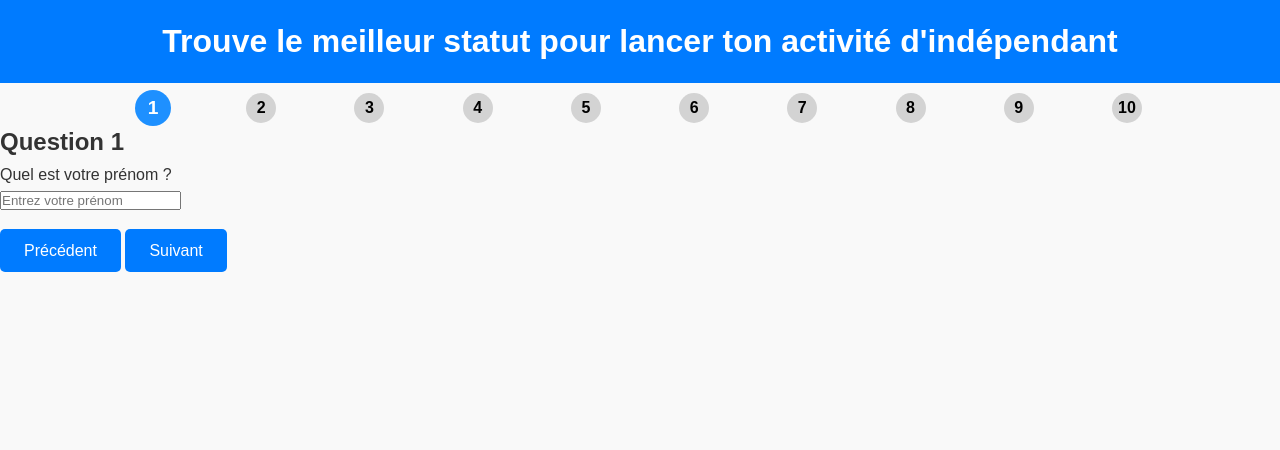
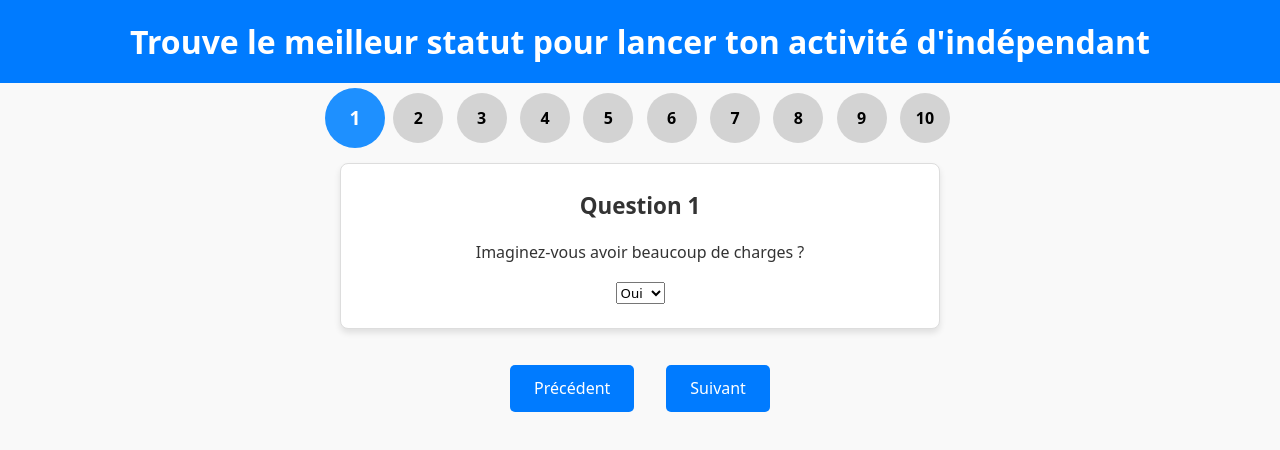
Before and after one commit to Xarhel/statut-independant, a plain HTML site: page index.html in a window 1280 px wide. Drawn offline with Linux system fonts and the light colour scheme.

Commit message:
Mostly css adaptations

```diff
--- a/script.js
+++ b/script.js
@@ -4,34 +4,36 @@
 const questions = [
     {
       number: 1,
-      description: "Quel est votre prénom ?",
-      type: "text",
-      placeholder: "Entrez votre prénom",
+      description: "Imaginez-vous avoir beaucoup de charges ?",
+      type: "select",
+      options: ["Oui", "Non"],
+      placeholder: "",
     },
     {
       number: 2,
-      description: "Quel est votre âge ?",
-      type: "number",
-      placeholder: "Entrez votre âge",
+      description: "Bénéficiez-vous du chômage ?",
+      type: "select",
+      options: ["Oui", "Non"],
+      placeholder: "",
     },
     {
       number: 3,
-      description: "Quel est votre statut ?",
+      description: "Préférez-vous, toucher le chômage et vous verser un dividence important à la fin de l'année ou compléter votre salaire mensuellement sans vous verser un dididende?",
       type: "select",
-      options: ["Étudiant", "Salarié", "Freelance", "Retraité"],
+      options: ["Verser un gros dividence à la fin de l'année", "Compléter mon salaire mensuellement"],
       placeholder: "",
     },
     {
       number: 4,
-      description: "Quel est votre revenu mensuel ?",
+      description: "Quel chiffre d'affaires pensez-vous dégager la première année ?",
       type: "number",
-      placeholder: "Entrez votre revenu",
+      placeholder: "Entrez votre chiffre d'affaires estimé",
     },
     {
       number: 5,
-      description: "Avez-vous des enfants à charge ?",
+      description: "Souhaitez-vous protéger votre patrimoine personnel ou estimez-vous que les risques sont plutôt faibles ?",
       type: "select",
-      options: ["Oui", "Non"],
+      options: ["Je protège mon patrimonie personnel", "Ce n'est pas le plus important"],
       placeholder: "",
     },
     {
--- a/style.css
+++ b/style.css
@@ -2,7 +2,7 @@
 margin: 0;
 padding: 0;
 box-sizing: border-box;
-font-family: Arial, sans-serif;
+font-family: system-ui, -apple-system, BlinkMacSystemFont, 'Segoe UI', Roboto, Oxygen, Ubuntu, Cantarell, 'Open Sans', 'Helvetica Neue', sans-serif, sans-serif;
 }
 
 body {
@@ -26,16 +26,16 @@ text-align: center;
   align-items: center;
   margin: 10px auto 0;
   padding: 0 10px;
-  max-width: 80%;
+  max-width: 50%;
 }
 
 .breadcrumb div {
-  width: 30px;
-  height: 30px;
+  width: 50px;
+  height: 50px;
   border-radius: 50%; /* Cercles parfaits */
   background: lightgray; /* Couleur par défaut */
   text-align: center;
-  line-height: 30px;
+  line-height: 50px;
   font-weight: bold;
   color: black;
   transition: background 0.3s, transform 0.3s; /* Animation douce */
@@ -64,9 +64,13 @@ text-align: center;
 padding: 2rem;
 }
 
-.question-box {
+.question-container {
+display: flex;
+justify-content: center;
+align-items: center;
+flex-direction: column;
 max-width: 600px;
-margin: 0 auto;
+margin: 20px auto;
 padding: 1.5rem;
 background-color: #fff;
 border: 1px solid #ddd;
@@ -74,9 +78,20 @@ border-radius: 8px;
 box-shadow: 0 4px 6px rgba(0, 0, 0, 0.1);
 }
 
-.question-box h2 {
+.question-container h2 {
 font-size: 1.4rem;
 margin-bottom: 1rem;
+}
+
+.question-container p {
+  margin-bottom: 1rem;
+}
+
+.navigation {
+  display: flex;
+  justify-content: center;
+  align-items: center;
+  flex-direction: row;
 }
 
 button {
@@ -87,7 +102,7 @@ border: none;
 border-radius: 5px;
 font-size: 1rem;
 cursor: pointer;
-margin-top: 1rem;
+margin: 1rem;
 }
 
 button:hover {
```
